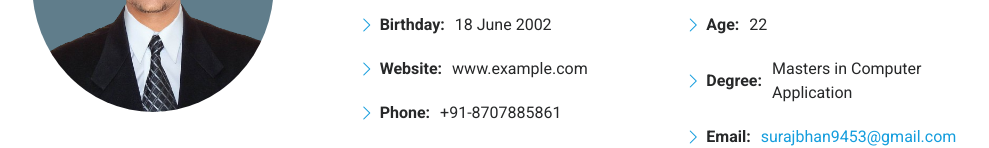
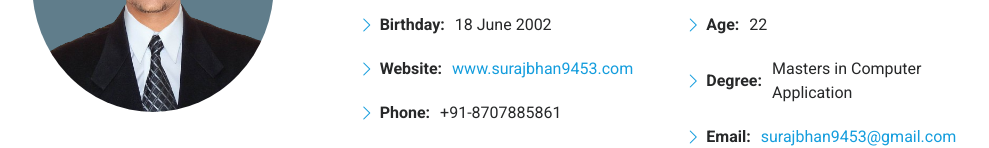
Before and after one commit to surajbhan9453/surajbhan9453.github.io, a plain HTML site: page index.html in a window 1280 px wide. Shown: the part 1190-1338 px from the top of the page, without its empty margins (280-1269 px from the left). Drawn offline with Linux system fonts and the light colour scheme.

Commit message:
second commit

```diff
--- a/index.html
+++ b/index.html
@@ -111,7 +111,7 @@
               <div class="col-lg-6">
                 <ul>
                   <li><i class="bi bi-chevron-right"></i> <strong>Birthday:</strong> <span>18 June 2002</span></li>
-                  <li><i class="bi bi-chevron-right"></i> <strong>Website:</strong> <span>www.example.com</span></li>
+                  <li><i class="bi bi-chevron-right"></i> <strong>Website:</strong> <span><a href="https://surajbhan9453.github.io/" target="_blank">www.surajbhan9453.com</a></span></li>
                   <li><i class="bi bi-chevron-right"></i> <strong>Phone:</strong> <span>+91-8707885861</span></li>
                   <li><i class="bi bi-chevron-right"></i> <strong>City:</strong> <span>Sarita Vihar, Delhi</span></li>
                 </ul>
```
